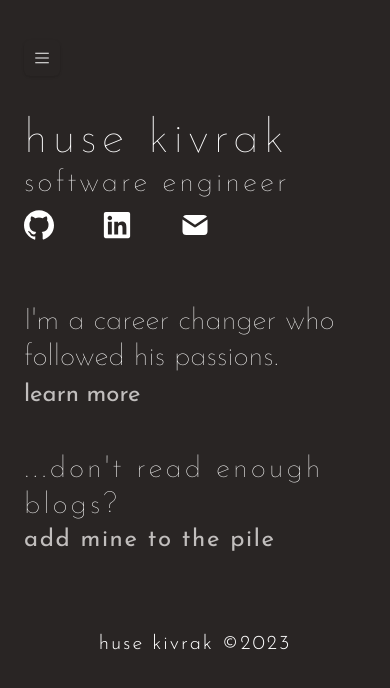
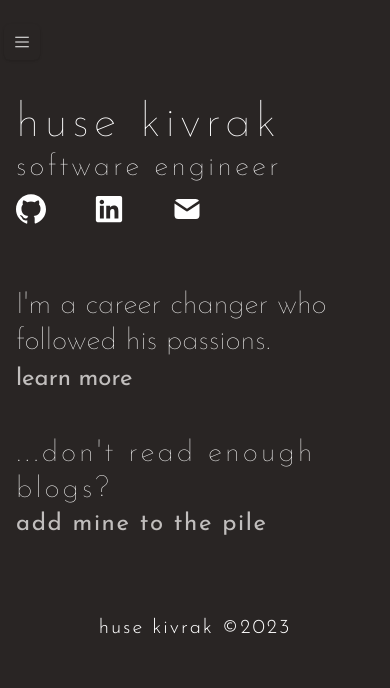
Before and after one commit to huseKivrak/huse.dev, a Next.js app: page / in a window 390 px wide. Shown: the top 688 px of the page. Built offline with nearby package versions, Linux system fonts and the light colour scheme.

Commit message:
styling nav for mobile

```diff
--- a/app/layout.tsx
+++ b/app/layout.tsx
@@ -21,8 +21,8 @@ export default function RootLayout({
 }) {
   return (
     <html lang="en" className={jose.className}>
-      <body className="antialiased max-w-xl mb-35 flex flex-col md:flex-row mx-4 mt-4 lg:mx-auto">
-        <main className="flex-auto min-w-0 mt-6 flex flex-col px-2 md:px-0">
+      <body className="antialiased max-w-xl mb-35 flex flex-col md:flex-row mx-2 mt-2 lg:mx-auto">
+        <main className="flex-auto min-w-0 mt-4 flex flex-col px-2 md:px-0">
           <Nav />
           {children}
           <Analytics />
--- a/components/Nav.tsx
+++ b/components/Nav.tsx
@@ -18,15 +18,15 @@ import Link from "next/link";
 import { SlMenu } from "react-icons/sl";
 export default function Nav() {
   return (
-    <div className="bg-transparent font-light tracking-widest max-w-xl sticky">
+    <div className="bg-transparent p-0 font-light tracking-widest max-w-xl sticky ">
       <NavigationMenu>
         <NavigationMenuList className="md:flex hidden justify-start">
-          <NavigationMenuItem className="mr-4 font-normal">
+          <NavigationMenuItem className="mr-4 ml-1 font-normal">
             <Link className="hover:text-stone-500" href="/">
               home
             </Link>
           </NavigationMenuItem>
-          <div className="gap-4 hidden sm:flex">
+          <div className="gap-4 hidden md:flex">
             {NAV_LINKS.map((link, index) => (
               <NavigationMenuItem key={index} className="mx-4">
                 <Link
@@ -51,7 +51,7 @@ const HamburgerMenu = () => {
     <DropdownMenu>
       <DropdownMenuTrigger asChild>
         <Button
-          className="md:hidden p-0 inline-flex items-center rounded-md bg-transparent hover:text-stone-100 hover:bg-stone-700"
+          className="md:hidden p-0 -ml-3 inline-flex items-center rounded-md bg-transparent hover:text-stone-100 hover:bg-stone-700"
           variant="default"
           size="icon"
         >
@@ -60,7 +60,7 @@ const HamburgerMenu = () => {
         </Button>
       </DropdownMenuTrigger>
       <DropdownMenuContent
-        className="space-x-2 justify-start bg-transparent border-transparent inline-flex"
+        className="space-x-0 justify-start bg-transparent border-transparent inline-flex"
         side="right"
       >
         <DropdownMenuItem key={"home-link"} asChild>
```
